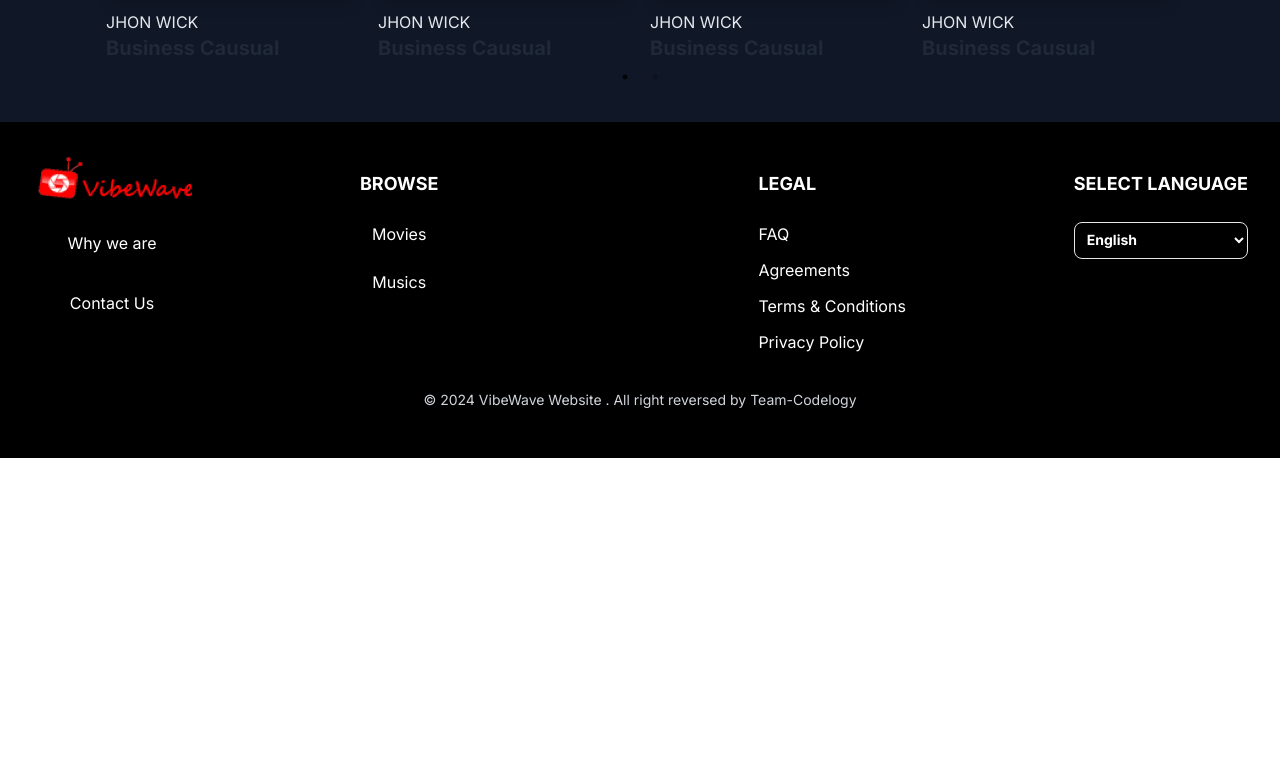
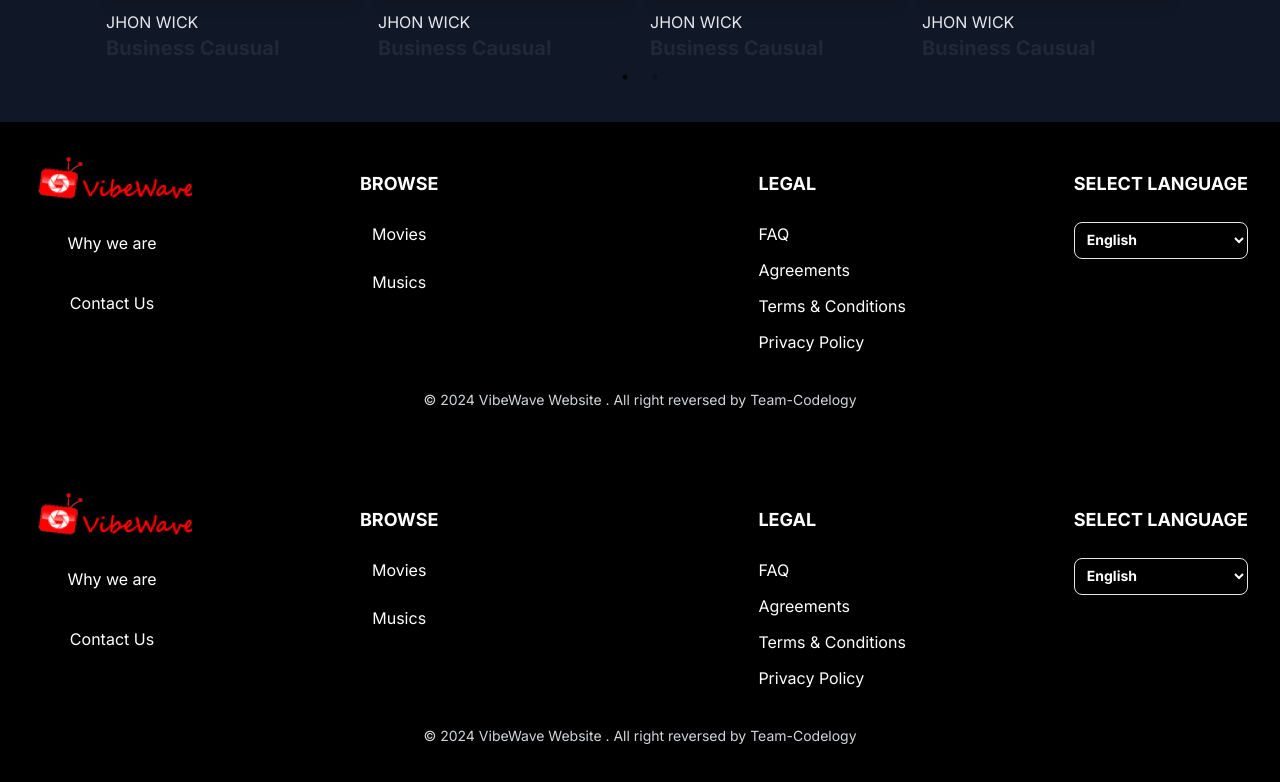
Before and after one commit to theCodelogy/VibeWabe, a Next.js app: page /video/series in a window 1280 px wide. Shown: the part 1921-2703 px from the top of the page. Before the commit the page ends 2379 px from the top, so only its background shows below. Built offline with nearby package versions, Linux system fonts and the light colour scheme; no server answers.

Commit message:
update vidoe page

```diff
--- a/app/(videoGrup)/layout.js
+++ b/app/(videoGrup)/layout.js
@@ -2,11 +2,11 @@ import Footer from "@/components/shared/footer/footer";
 import Navbar from "@/components/shared/navbar/Navbar";
 
 export default function VideoLayout({ children }) {
-    return (
-      <div >
-        <Navbar/>
-            {children}
-
-      </div>
-    )
-  }
+  return (
+    <div>
+      <Navbar />
+      {children}
+      <Footer />
+    </div>
+  );
+}
```
